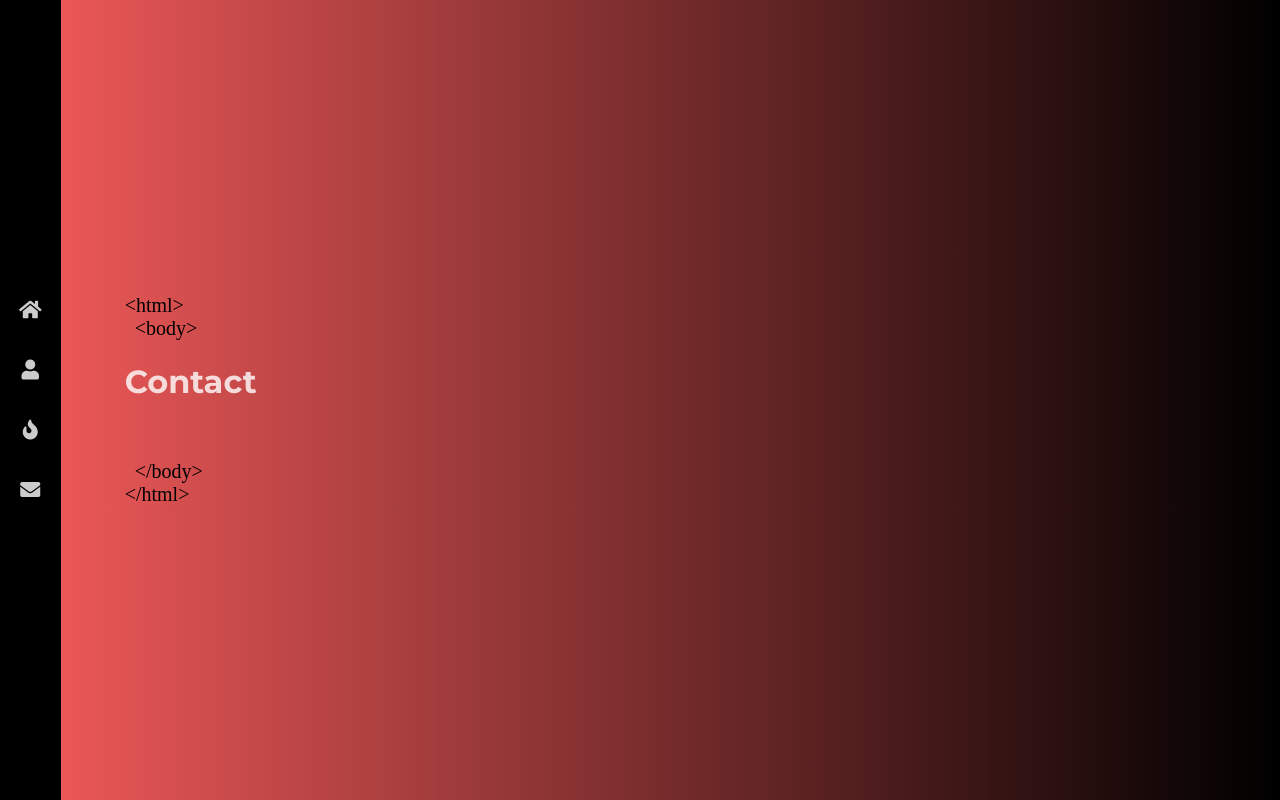
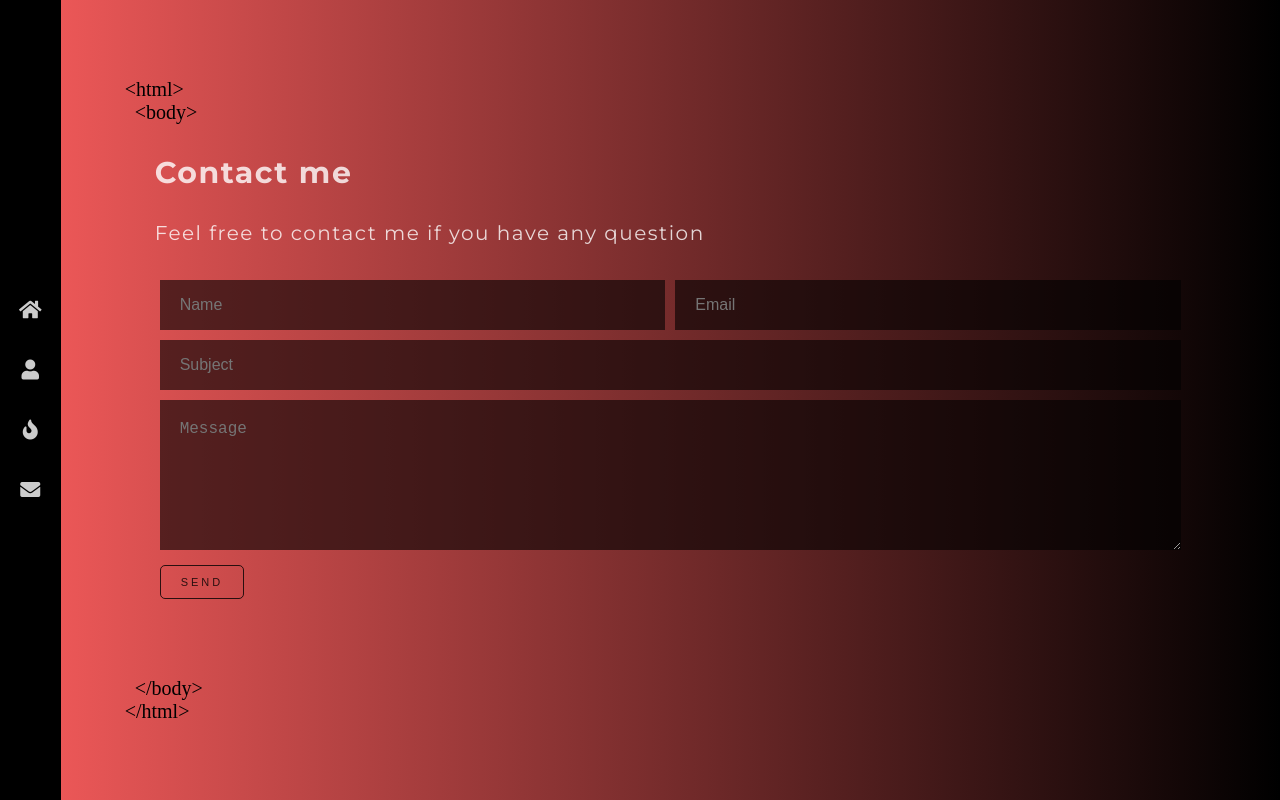
Before and after one commit to NathanNNguyen/nathan-portfolio, a React (Create React App) app: page /contact in a window 1280 px wide. Built offline with nearby package versions, Linux system fonts and the light colour scheme; a web font is replaced by a local one.

Commit message:
added contact page

```diff
--- a/src/components/About/About.module.scss
+++ b/src/components/About/About.module.scss
@@ -18,6 +18,5 @@
         letter-spacing: 1.5px;
       }
     }
-
   }
 }
--- a/src/components/Contact/Contact.js
+++ b/src/components/Contact/Contact.js
@@ -7,7 +7,37 @@ function Contact() {
   return (
     <Wrapper>
       <div className={styles.contact}>
-        <h1>Contact</h1>
+        <div className={styles.textArea}>
+          <h2>Contact me</h2>
+          <p>Feel free to contact me if you have any question</p>
+        </div>
+        <form method="POST" action="https://formspree.io/natenguyen51294@gmail.com">
+          <div>
+            <div className={styles.input}>
+              <input type="text" name="name" placeholder="Name" />
+              <span />
+            </div>
+            <div className={styles.input}>
+              <input type="email" required name="email" placeholder="Email" />
+              <span />
+            </div>
+          </div>
+          <div>
+            <div className={styles.input}>
+              <input type="text" name="subject" placeholder="Subject" />
+              <span />
+            </div>
+          </div>
+          <div>
+            <div className={styles.input}>
+              <textarea type="text" required name="message" placeholder="Message" />
+              <span />
+            </div>
+          </div>
+          <button className={styles.submit} type="submit">
+            Send
+          </button>
+        </form>
       </div>
     </Wrapper>
   );
--- a/src/components/Contact/Contact.module.scss
+++ b/src/components/Contact/Contact.module.scss
@@ -1,3 +1,90 @@
 .contact {
 
+  .textArea {
+    position: relative;
+    z-index: 2;
+
+    h2, p {
+      font-size: 30px;
+      margin: 30px;
+      letter-spacing: 1.5px;
+    }
+
+    p {
+      font-size: 20px;
+    }
+  }
+
+  form {
+    margin: 30px;
+
+    div {
+        display: flex;
+
+        .input {
+            flex: 1;
+            position: relative;
+            box-sizing: border-box;
+            margin: 5px 5px;
+
+            span {
+                position: absolute;
+                bottom: 0;
+                left: 0;
+                width: 0;
+                height: 2px;
+                background-color: rgba(255, 255, 255, 0.8);
+                transition: .5s;
+            }
+
+            input,
+            textarea {
+                width: 100%;
+                color: rgba(255, 255, 255, 0.8);
+                background: rgba(0, 0, 0, 0.6);
+                box-sizing: border-box;
+                border: 0;
+                height: 50px;
+                font-size: 16px;
+                font-weight: 300;
+                outline-width: 0;
+            }
+
+            input:focus ~ span,
+            textarea:focus ~ span {
+                width: 100%;
+                transition: .5s;
+            }
+
+            input {
+                padding: 0 20px;
+            }
+
+            textarea {
+                padding: 20px;
+                min-height: 150px;
+            }
+        }
+    }
+
+    .submit {
+        text-transform: uppercase;
+        color: rgba(0, 0, 0, 0.8);
+        border: 1px solid rgba(0, 0, 0, 0.8);
+        border-radius: 5px;
+        background: transparent;
+        padding: 10px 20px;
+        margin: 10px 5px;
+        letter-spacing: 3px;
+        font-size: 11px;
+        font-weight: 500;
+        cursor: pointer;
+        transition: all 0.2s ease-in-out;
+
+        &:hover {
+            background: rgba(0, 0, 0, 0.6);
+            color: rgba(255, 255, 255, 0.8);
+        }
+    }
 }
+}
```
